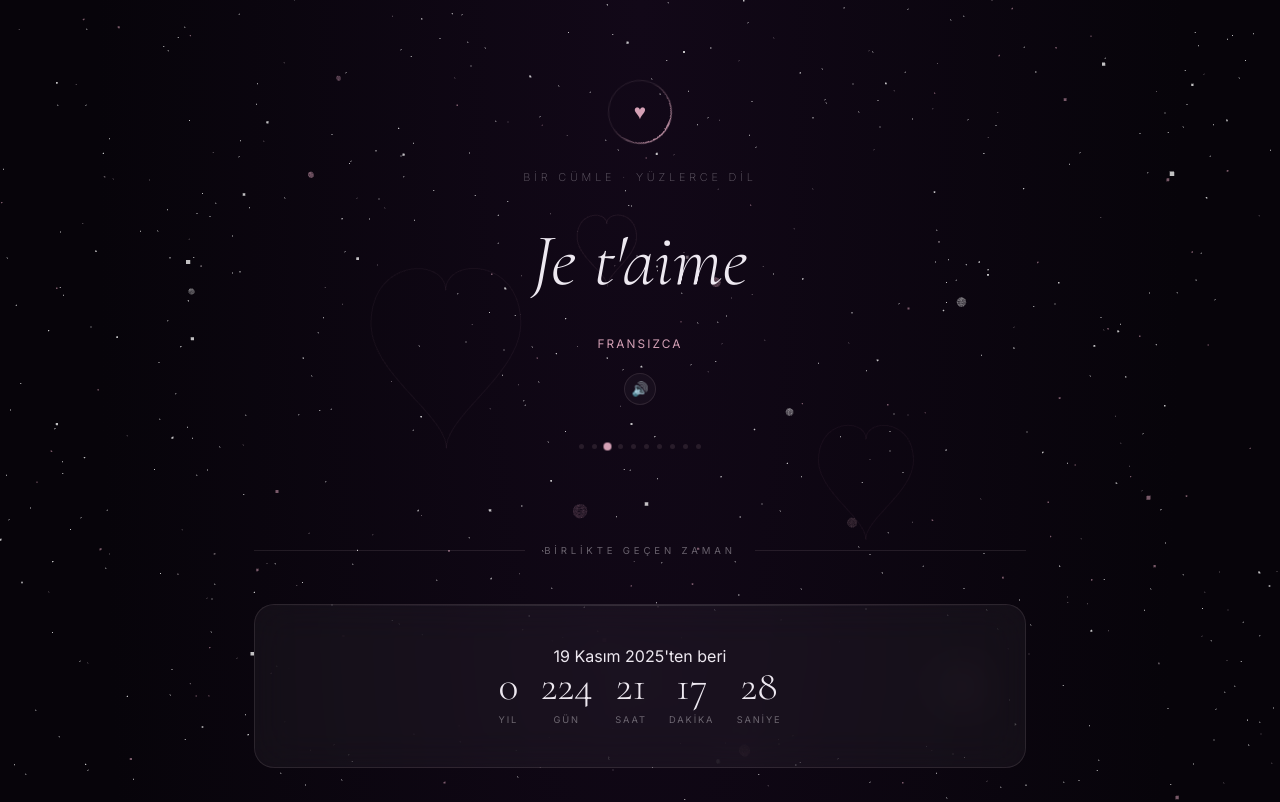
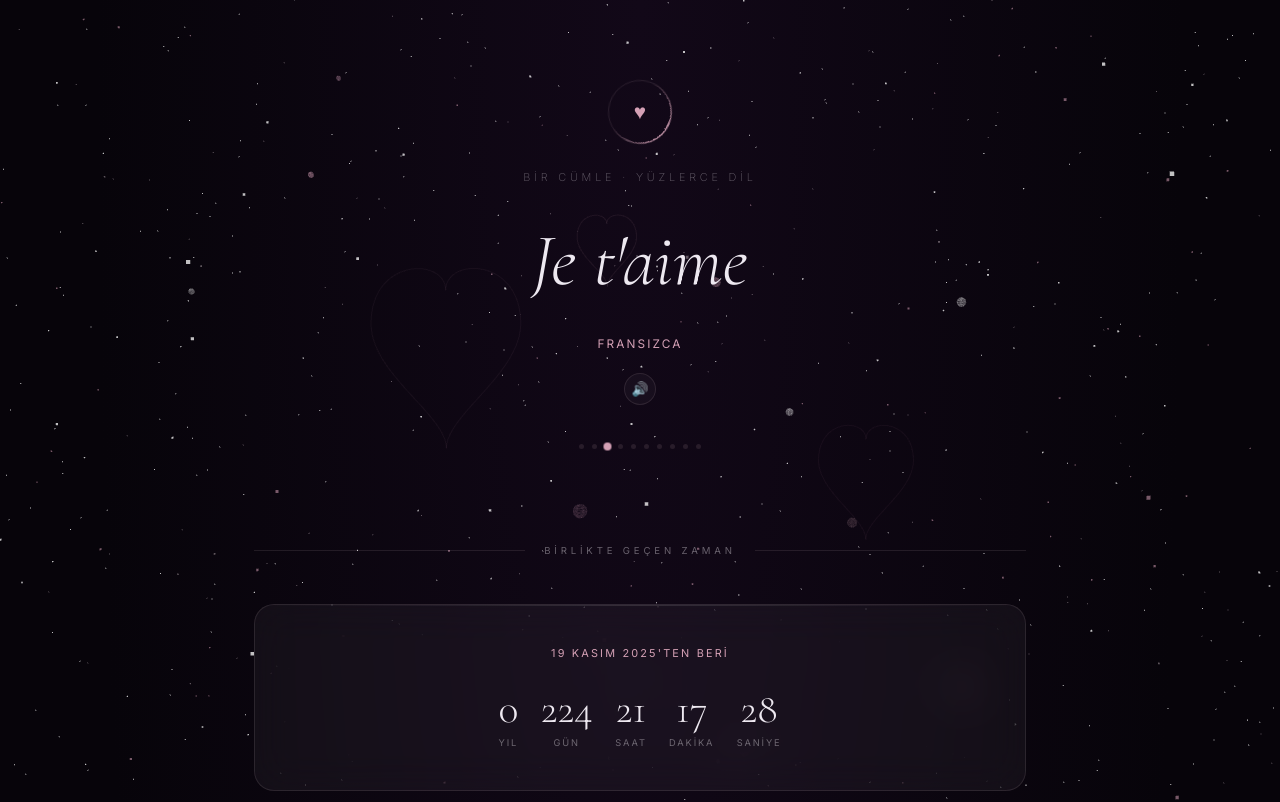
Before and after one commit to kevserimm/seniseviyorum, a plain HTML site: page index.html in a window 1280 px wide. Shown: the top 802 px of the page. Drawn offline with nearby package versions, Linux system fonts and the light colour scheme; animation ran at ten frames a second.

Commit message:
Update style.css

```diff
--- a/style.css
+++ b/style.css
@@ -299,6 +299,14 @@ header {
   background: linear-gradient(90deg, transparent, rgba(255, 255, 255, 0.12), transparent);
 }
 
+.time-since {
+  font-size: .68rem;
+  letter-spacing: .2em;
+  text-transform: uppercase;
+  color: var(--accent);
+  margin-bottom: 1.8rem;
+}
+
 .tt-grid {
   display: flex;
   justify-content: center;
```
